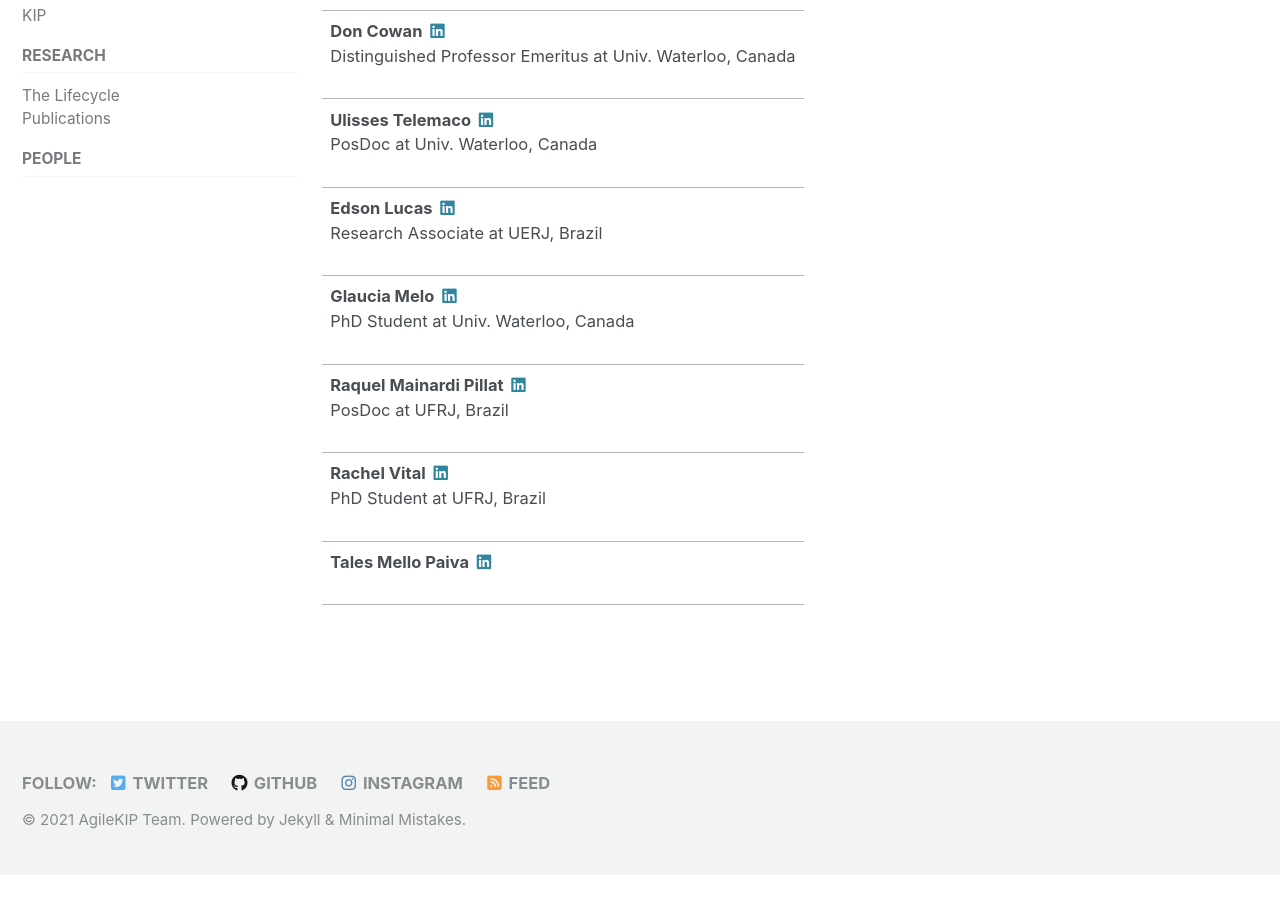
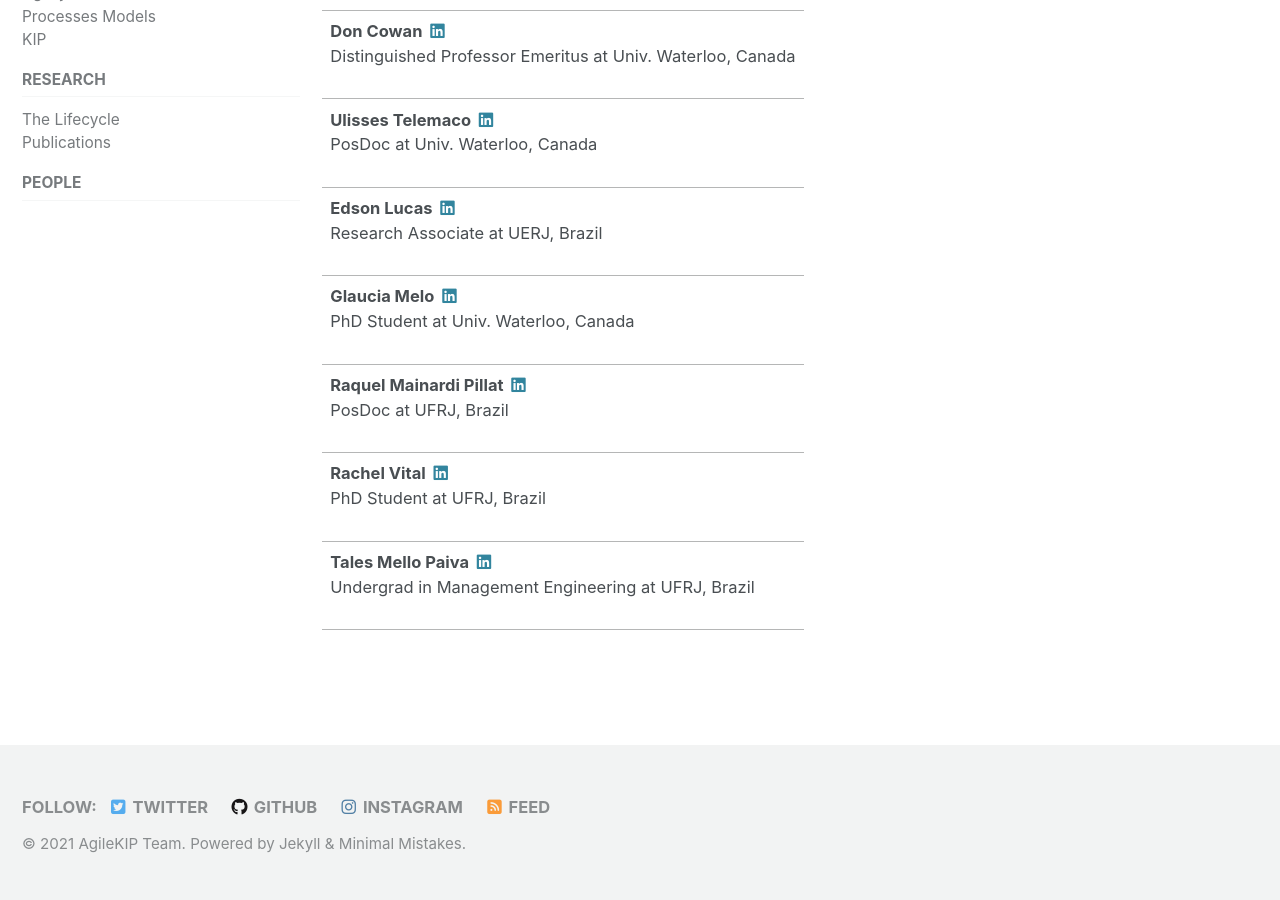
Before and after one commit to AgileKip/site, a Jekyll site: the page built from _pages/people.md, in a window 1280 px wide and 900 px high, scrolled down 417 px. Built offline with Jekyll 4.4.1, drawn with Linux system fonts in a browser that asks for light colours; cached includes are drawn as plain includes; nearby versions of some CDN libraries; before the commit the page ends 1292 px from its top, so only the background shows below that.

Commit message:
Edit Tales affiliation

```diff
--- a/_data/people.yml
+++ b/_data/people.yml
@@ -35,5 +35,5 @@
   linkedin: rachelvital
 
 - name: Tales Mello Paiva
-  affiliation:
+  affiliation: Undergrad in Management Engineering at UFRJ, Brazil
   linkedin: tales-mello-paiva-119140115
```
